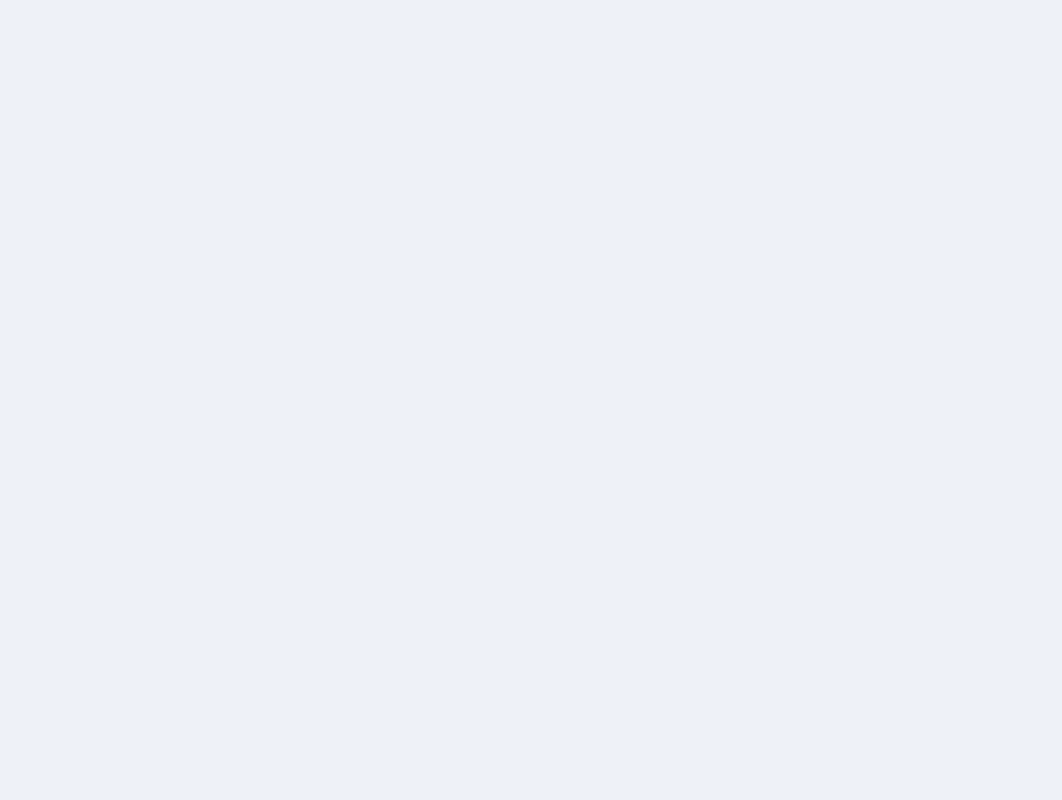
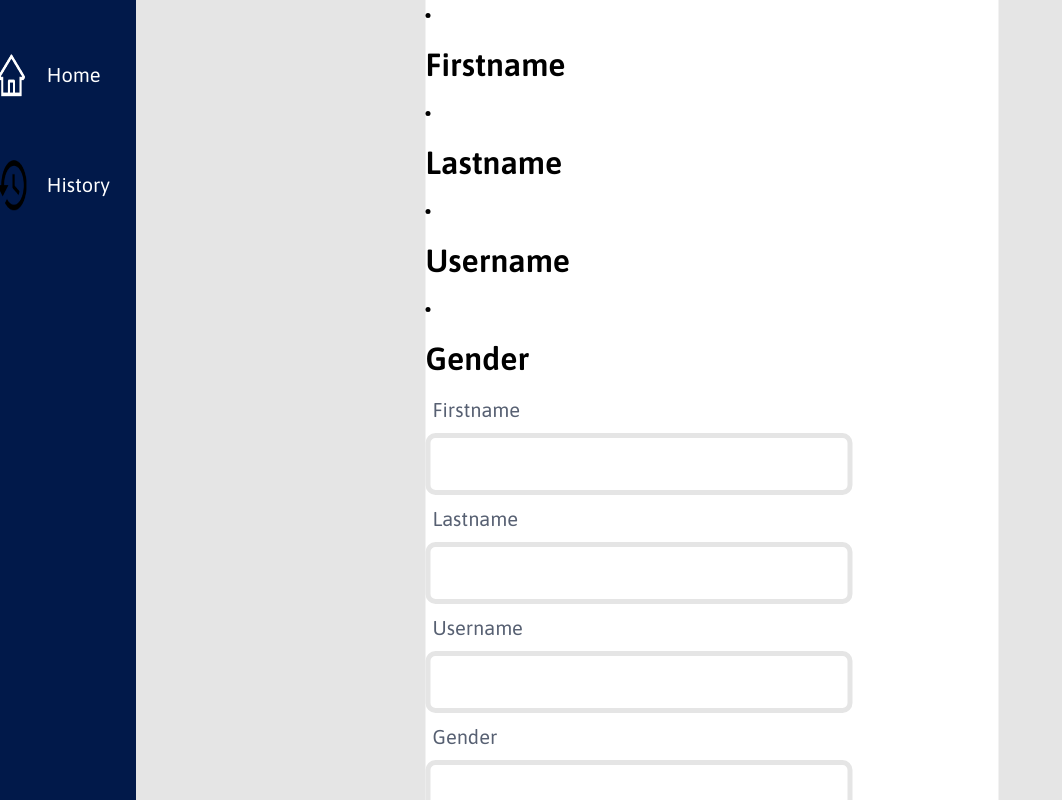
Before and after one commit to Amotul-raheem/park-ui, a React (Create React App) app: page /user-profile in a window 1280 px wide. Before the commit this address had no page. Shown: the whole page, without its empty margins (0-1062 px from the left). Built offline with nearby package versions, Linux system fonts and the light colour scheme.

Commit message:
created user profile

```diff
--- a/src/App.js
+++ b/src/App.js
@@ -5,6 +5,7 @@ import ForgotPassword from "./components/ForgotPassword/ForgotPassword";
 import ResetPassword from "./components/ResetPassword/ResetPassword";
 import "./App.css"
 import HomePage from "./components/HomePage/HomePage";
+import UserProfile from "./components/UserProfile/UserProfile";
 import SignUp from "./components/SignUp/SignUp";
 import ResetPasswordSuccessful from "./components/ResetPasswordSuccessful/ResetPasswordSuccessful";
 import ResetPasswordCheckEmail from "./components/ResetPasswordCheckEmail/ResetPasswordCheckEmail"
@@ -20,6 +21,7 @@ function App() {
                 <Route path="/reset-password-successful" element={<ResetPasswordSuccessful/>}/>
                 <Route path="/forgot-password" element={<ForgotPassword/>}/>
                 <Route path="/sign-up" element={<SignUp/>}/>
+                <Route path="/user-profile" element={<UserProfile/>}/>
                 <Route path="/reset-password-check-email" element={<ResetPasswordCheckEmail/>}/>
                 <Route path="/booking-successful" element={<BookingSuccessful/>}/>
 
--- /dev/null
+++ b/src/components/UserProfile/UserProfile.css
@@ -0,0 +1,38 @@
+.user-profile {
+    height: 100%;
+    position: fixed;
+    top: 0;
+    overflow-x: hidden;
+}
+
+.user-profile logo-container {
+    width: 10%;
+    left: 0;
+    background-color: #000000;
+}
+
+.user-profile-container {
+    margin-left: 10%;
+    background-color: #E5E5E5;
+    width: 90%;
+}
+
+.user-profile-form {
+    position: absolute;
+    top: 50%;
+    left: 50%;
+justify-content: center;
+    border-radius: 15px;
+    background-color: #FFFFFF;
+    transform: translate(-50%, -50%);
+}
+
+.user-profile-header {
+    text-align: center;
+    padding-bottom: 10px;
+    color: #01194A;
+    font-weight: normal;
+    font-size: 40px;
+    line-height: 46px;
+    font-style: normal;
+}
--- /dev/null
+++ b/src/components/UserProfile/UserProfile.js
@@ -0,0 +1,96 @@
+import React, {useState} from "react";
+import "./UserProfile.css"
+import ProfileInput from "../common/ProfileInput/ProfileInput";
+import FormButton from "../common/FormButton/FormButton";
+import SideBar from "../common/SideBar/SideBar";
+import {INPUT_REGEX, INPUTS} from "../constants/InputValidation";
+
+function UserProfile() {
+    const [canSubmitInput, setCanSubmitInput] = useState(true)
+    const [values, setValues] = useState({
+        Firstname: "",
+        Lastname: "",
+        Username: "",
+        Gender: "",
+        DateOfBirth: ""
+
+    })
+    const inputs = [
+        INPUTS.FIRSTNAME,
+        INPUTS.LASTNAME,
+        INPUTS.USERNAME,
+        INPUTS.GENDER,
+        INPUTS.DATE_OF_BIRTH
+    ]
+
+
+    function handleChange(e) {
+        setCanSubmitInput(true)
+        e.preventDefault()
+        setValues({
+            ...values,
+            [e.target.name]: e.target.value
+        })
+    }
+
+    function handleUserProfile(e) {
+        e.preventDefault()
+        let validationPassed = validateUserProfileInputs(values)
+        if (validationPassed) {
+            setCanSubmitInput(true)
+            console.log(values)
+        } else {
+            setCanSubmitInput(false)
+
+        }
+    }
+
+    const validateUserProfileInputs = (values) => {
+        const firstnamePassValidation = INPUT_REGEX.EMAIL_REGEX.regex.test(values.firstname)
+        const lastnamePassValidation = INPUT_REGEX.EMAIL_REGEX.regex.test(values.lastname)
+        const usernamePassValidation = INPUT_REGEX.EMAIL_REGEX.regex.test(values.username)
+        const genderPassValidation = INPUT_REGEX.EMAIL_REGEX.regex.test(values.gender)
+        const dateOfBirthPassValidation = INPUT_REGEX.PASSWORD_REGEX.regex.test(values.dateOfBirth)
+
+        return firstnamePassValidation === true && lastnamePassValidation === true && usernamePassValidation === true && genderPassValidation === true && dateOfBirthPassValidation === true;
+    }
+
+
+    return (
+        <div className="user-profile">
+            <div className="user-profile logo-container">
+                <SideBar/>
+            </div>
+            <div className="user-profile user-profile-container">
+                <h1 className="user-profile-header"> Profile</h1>
+
+                <div className="user-profile-form">
+                    <h1 className="user-profile-header"> Account</h1>
+                    <div className="user-profile-content">
+                        <li><h1> Profile Picture</h1></li>
+                        <li><h1> Firstname</h1></li>
+                        <li><h1> Lastname</h1></li>
+                        <li><h1> Username</h1></li>
+                        <li><h1> Gender</h1></li>
+
+
+                    </div>
+                    {inputs.map((input) => (
+                        <ProfileInput
+                            key={input.id}
+                            {...input}
+                            value={values[input.name]}
+                            handleChange={handleChange}
+                        />
+                    ))}
+                    <FormButton
+                        name={"Save Changes"}
+                        onClick={handleUserProfile}
+                    />
+                </div>
+            </div>
+        </div>
+    )
+}
+
+export default UserProfile;
--- /dev/null
+++ b/src/components/common/ProfileInput/ProfileInput.css
@@ -0,0 +1,40 @@
+.profile-input {
+    font-size: 20px;
+    color: #576072;
+}
+
+.profile-header-name {
+    text-transform: capitalize;
+    padding: 7px;
+}
+
+.profile-input-field-container {
+    padding-top: 12px;
+    padding-bottom: 12px;
+}
+
+.profile-input-field {
+    border-radius: 10px;
+    width: 400px;
+    height: 50px;
+    padding-left: 15px;
+    outline: none;
+    border: 5px solid #E5E5E5;
+    background-color: #FFFFFF;
+    font-size: 22px;
+    font-style: normal;
+    font-family: Asap;
+    color: #576072;
+}
+.error-text{
+    font-size: 12px;
+    padding: 3px;
+    color: #800000;
+    display: none;
+}
+input:invalid[focused = "true"]{
+    border: 1px solid #800000;
+}
+input:invalid[focused = "true"] ~ span{
+    display: block;
+}
--- /dev/null
+++ b/src/components/common/ProfileInput/ProfileInput.js
@@ -0,0 +1,34 @@
+import "./ProfileInput.css";
+import {useState} from "react";
+
+function ProfileInput(props) {
+    const [focused, setFocused] = useState(false)
+    const {name, label, handleChange, type, errorMessage, ...inputProps} = props
+
+    function handleFocus(e) {
+        setFocused(true)
+
+    }
+
+    return (
+        <div className="profile-input">
+            <label className="profile-header-name"> {label} </label>
+            <div className="profile-input-field-container">
+                <input {...inputProps}
+                       className="profile-input-field"
+                       name={name}
+                       type={type}
+                       onChange={handleChange}
+                       onBlur={handleFocus}
+                       onFocus={() =>
+                           name === "confirmPassword" && setFocused(true)
+                       }
+                       focused={focused.toString()}
+                />
+                <span className="error-text"> {errorMessage}</span>
+            </div>
+        </div>
+    )
+}
+
+export default ProfileInput;
--- /dev/null
+++ b/src/components/common/SideBar/SideBar.css
@@ -0,0 +1,25 @@
+.sidebar {
+
+    position: absolute;
+    top: 20%;
+    left: 10%;
+    transform: translate(-50%, -50%);
+}
+.sidebar img{
+    width: 30px;
+}
+
+.sidebar h1 {
+    font-size: 20px;
+    font-weight: normal;
+    padding-left: 20px;
+    color: #FFFFFF;
+    text-decoration: none;
+}
+
+.sidebar .logo-link {
+    padding-left: 30px;
+    display: flex;
+padding-bottom: 60px;
+    text-decoration: none;
+}
--- /dev/null
+++ b/src/components/common/SideBar/SideBar.js
@@ -0,0 +1,23 @@
+import {Link} from "react-router-dom";
+import "./SideBar.css"
+import home from "../../../images/home.png"
+import history from "../../../images/history.png"
+import React from "react";
+
+
+function SideBar() {
+    return (
+        <div className="sidebar">
+            <Link className="logo-link" to={"/"}>
+                <img src={home} alt="home-image" className="home-image"/>
+                <h1>Home</h1>
+            </Link>
+            <Link className="logo-link" to={"/"}>
+                <img src={history} alt="history-image" className="history-image"/>
+                <h1>History</h1>
+            </Link>
+        </div>
+    )
+}
+
+export default SideBar;
--- a/src/components/constants/InputValidation.js
+++ b/src/components/constants/InputValidation.js
@@ -13,7 +13,22 @@ export const INPUT_REGEX =
         USERNAME_REGEX: {
             regex: /.{3,}/,
             regexString: ".{3,}"
+        },
+        FIRSTNAME_REGEX: {
+            regex: /.{3,}/,
+            regexString: ".{3,}"
+        },
+        LASTNAME_REGEX: {
+            regex: /.{3,}/,
+            regexString: ".{3,}"
+        },
+        GENDER_REGEX: {
+            regex: /"([M|m]ale|[F|f]emale)$"/
+        },
+        DATE_OF_BIRTH_REGEX: {
+            regex: / ([0-2][0-9]|(3)[0-1])(\/)(((0)[0-9])|((1)[0-2]))(\/)\d{4}/
         }
+
     };
 
 export const INPUTS = {
@@ -57,5 +72,42 @@ export const INPUTS = {
             label: "confirm password",
             errorMessage: "Passwords don't match!",
             required: true
+        },
+    FIRSTNAME:
+        {
+            id: 5,
+            name: "firstname",
+            type: "text",
+            label: "firstname",
+            errorMessage: "Username should be at least 3 characters long",
+            required: true
+        },
+    LASTNAME:
+        {
+            id: 6,
+            name: "lastname",
+            type: "text",
+            label: "lastname",
+            errorMessage: "Lastname should be at least 3 characters long",
+            required: true
+        },
+    GENDER:
+        {
+            id: 7,
+            name: "gender",
+            type: "text",
+            label: "gender",
+            errorMessage: "You have to select either male or female",
+            required: true
+        },
+    DATE_OF_BIRTH:
+        {
+            id: 8,
+            name: "dateOfBirth",
+            type: "date",
+            label: "date of birth",
+            errorMessage: "You have to select a date",
+            required: true
         }
+
 };
```
Also changed, not shown: src/images/history.png (added), src/images/home.png (added).
